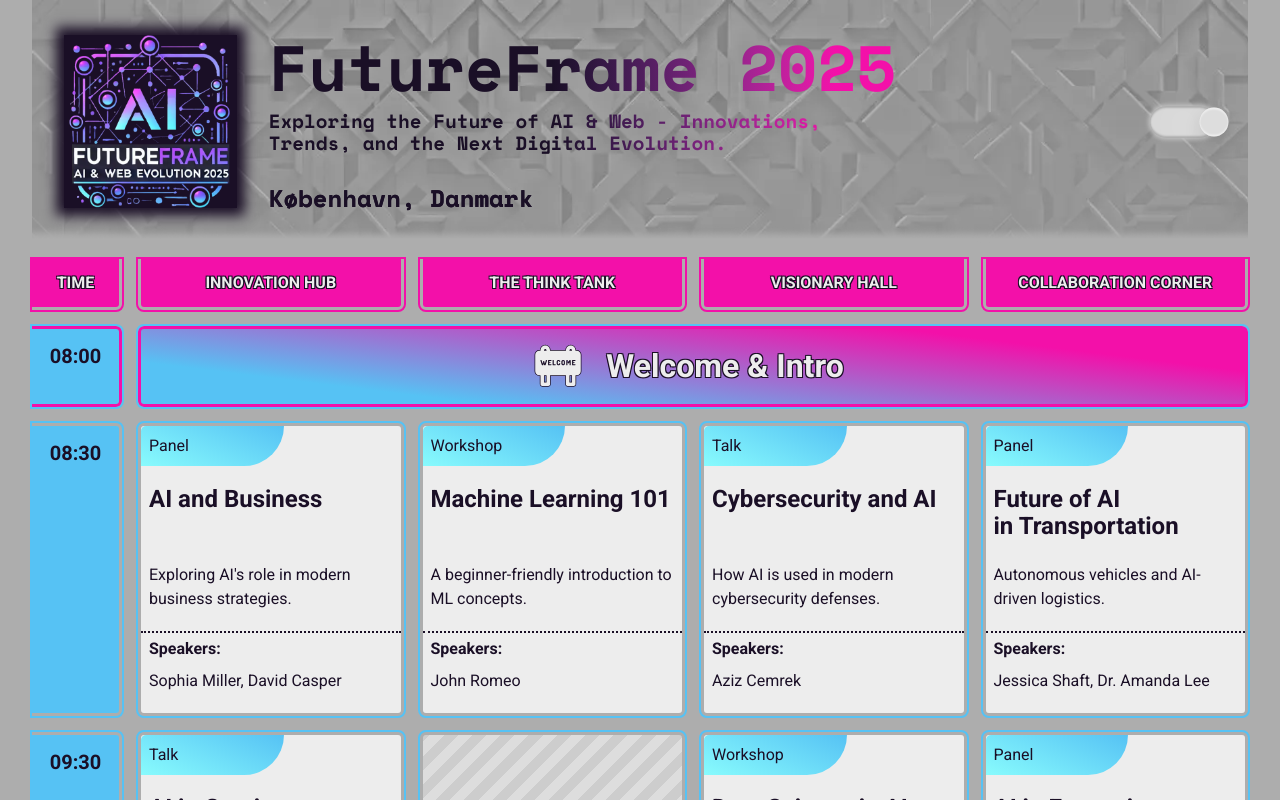
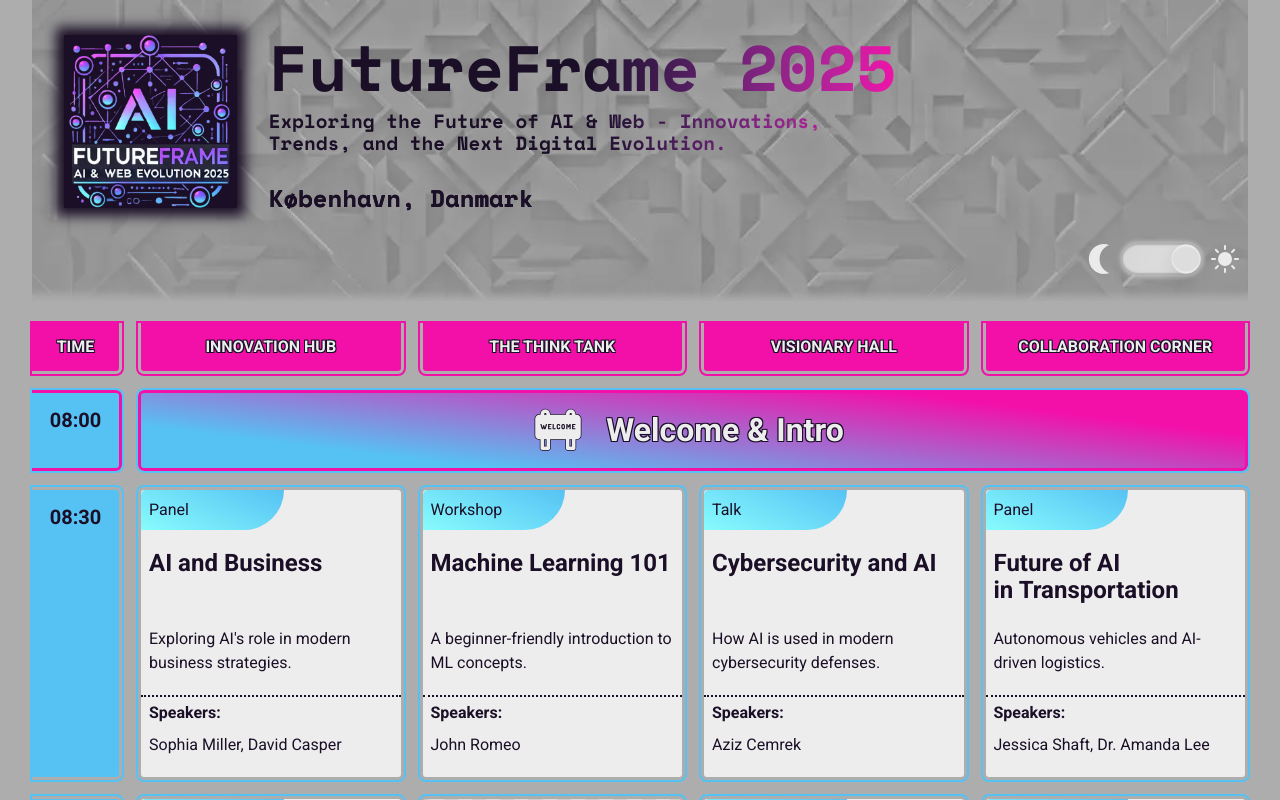
Before and after one commit to MatthiasKaesch/event-table, a React (Vite) app: page / in a window 1280 px wide. Shown: the top 800 px of the page. Built offline with nearby package versions, Linux system fonts and the light colour scheme.

Commit message:
update theme toggle and header

```diff
--- a/src/components/Header/Header.jsx
+++ b/src/components/Header/Header.jsx
@@ -5,7 +5,8 @@ import ThemeToggle from '../ThemeToggle/ThemeToggle'
 
 const Header = () => {
   return (
-    <header className="header">
+    <header className="container">
+      <div className="header">
         <img className="header_image" src={Logo} alt="FutureFrame Logo" />
         <h1 className="headline">
           <span className="headline_hero">FutureFrame 2025</span>
@@ -15,6 +16,7 @@ const Header = () => {
           </span>
           <span className="headline_location">København, Danmark</span>
         </h1>
+      </div>
       <ThemeToggle />
     </header>
   )
--- a/src/components/Header/Header.scss
+++ b/src/components/Header/Header.scss
@@ -1,4 +1,10 @@
 @use '../../styling/breakpoints' as bp;
+
+.container {
+  background-image: var(--header-bg);
+  background-size: auto 100%;
+  background-repeat: repeat-x;
+}
 
 .header {
   position: relative;
@@ -10,9 +16,6 @@
   gap: 2rem;
   padding: 2rem;
   text-align: center;
-  background-image: var(--header-bg);
-  background-size: auto 100%;
-  background-repeat: repeat-x;
 
   @media (min-width: bp.$tablet) {
     flex-wrap: nowrap;
--- a/src/components/ThemeToggle/ThemeToggle.jsx
+++ b/src/components/ThemeToggle/ThemeToggle.jsx
@@ -1,4 +1,7 @@
 import React, { useEffect, useState } from 'react'
+
+import MoonIcon from '../../assets/icons/moon.svg?react'
+import SunIcon from '../../assets/icons/sun.svg?react'
 import './ThemeToggle.scss'
 
 const ThemeToggle = () => {
@@ -30,11 +33,15 @@ const ThemeToggle = () => {
   }
 
   return (
-    <div className="toggle" onClick={toggleTheme}>
-      <button
-        aria-label="Toggle Dark/Light Mode"
-        className="toggle_button"
-      ></button>
+    <div className="toggle_container">
+      <MoonIcon className="theme_icon" />
+      <div className="toggle" onClick={toggleTheme}>
+        <button
+          aria-label="Toggle Dark/Light Mode"
+          className="toggle_button"
+        ></button>
+      </div>
+      <SunIcon className="theme_icon" />
     </div>
   )
 }
--- a/src/components/ThemeToggle/ThemeToggle.scss
+++ b/src/components/ThemeToggle/ThemeToggle.scss
@@ -1,8 +1,29 @@
 @use '../../styling/breakpoints' as bp;
+
+.toggle_container {
+  display: flex;
+  width: fit-content;
+  margin-left: auto;
+  justify-content: end;
+  align-items: center;
+  padding-bottom: 2rem;
+  padding-right: 0.5rem;
+
+  .theme_icon {
+    fill: var(--background-medium);
+  }
+
+  &:has(.light) {
+    .theme_icon {
+      fill: var(--background-light);
+    }
+  }
+}
 
 .toggle {
   position: relative;
   display: block;
+  margin: 0 0.5rem 0 0.5rem;
   width: var(--T_buttonWidth);
   height: var(--T_buttonHeight);
   border-radius: var(--T_buttonHeight);
@@ -37,7 +58,7 @@
     box-shadow: 0 0.5rem 2.5rem rgba(0, 0, 0, 0.5),
       inset 0 0.125rem 0.125rem rgba(255, 255, 255, 0.2),
       inset 0 -0.125rem 0.125rem rgba(255, 255, 255, 0.2);
-    transition: left 0.5s ease-in-out;
+    transition: left 0.25s ease-in-out;
   }
 
   &.light {
--- a/src/components/Timeslot/Timeslot.scss
+++ b/src/components/Timeslot/Timeslot.scss
@@ -91,7 +91,6 @@
     border-radius: var(--borderRadius);
     outline: var(--outlineWidth) solid var(--secondary);
     background-color: var(--cardBackground);
-    transition: border 0.4s ease-out;
 
     &:hover {
       border-color: var(--primary);
```
Lines whose indentation alone changed are shown as unchanged.
